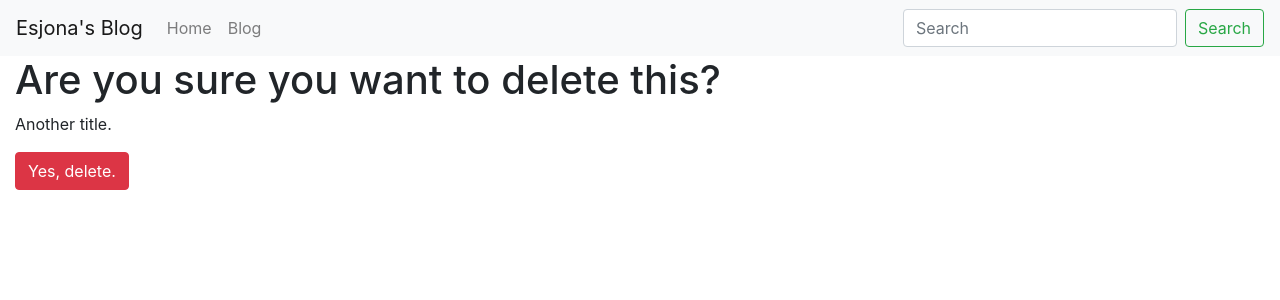
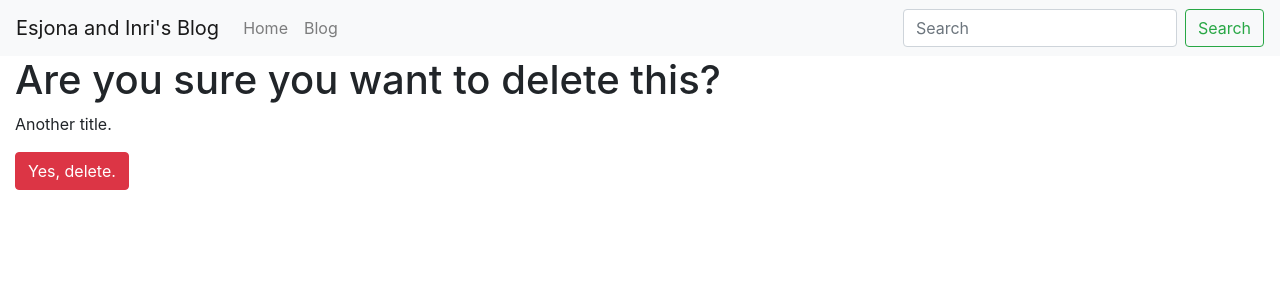
Before and after one commit to sodenthaler/DjangoProject, a Django app: a page that uses src/templates/navbar.html in a window 1280 px wide. Shown: the top 300 px of the page. Run offline with Django 3.2, Linux system fonts and the light colour scheme; a user stored in the database is signed in; data comes from the database, SQL or seed files in the repository.

Commit message:
'Changes on navbar'

```diff
--- a/src/templates/navbar.html
+++ b/src/templates/navbar.html
@@ -1,5 +1,5 @@
 <nav class="navbar navbar-expand-lg navbar-light bg-light">
-    <a class="navbar-brand" href="/">Esjona's Blog</a>
+    <a class="navbar-brand" href="/">Esjona and Inri's Blog</a>
     <button class="navbar-toggler" type="button" data-toggle="collapse" data-target="#navbarSupportedContent"
         aria-controls="navbarSupportedContent" aria-expanded="false" aria-label="Toggle navigation">
         <span class="navbar-toggler-icon"></span>
```
